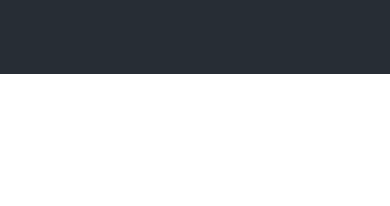
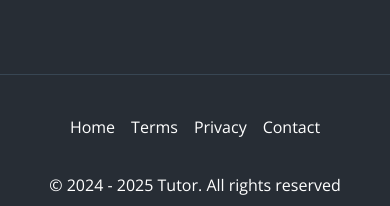
Before and after one commit to elvan/tutor-website-html-css, a plain HTML site: page index.html in a window 390 px wide. Shown: the part 9929-10135 px from the top of the page. Before the commit the page ends 10003 px from the top, so only its background shows below. Drawn offline with nearby package versions, Linux system fonts and the light colour scheme.

Commit message:
Add footer section with links and copyright information
- Add footer section to index.html with navigation and legal links
- Style footer with dark background and responsive flex layout
- Include terms, privacy, and contact links in the footer
- Add copyright information dynamically styled for readability
- Ensure alignment and compatibility across all screen sizes

```diff
--- a/css/styles.css
+++ b/css/styles.css
@@ -531,6 +531,27 @@ img {
   margin-top: 2rem;
 }
 
+/* Footer */
+.footer {
+  background: var(--dark-color);
+  color: #fff;
+  border-top: 1px solid #384653;
+  padding: 0.5rem 2rem;
+}
+
+.footer-flex {
+  display: flex;
+  justify-content: space-between;
+  align-items: center;
+}
+
+.footer ul {
+  display: flex;
+  justify-content: center;
+  gap: 1rem;
+  margin: 2rem 0;
+}
+
 /* Media Queries */
 
 @media (max-width: 768px) {
--- a/index.html
+++ b/index.html
@@ -523,6 +523,18 @@
       </div>
     </section>
 
+    <footer class="footer">
+      <div class="container footer-flex">
+        <ul class="footer-links">
+          <li><a href="#">Home</a></li>
+          <li><a href="#">Terms</a></li>
+          <li><a href="#">Privacy</a></li>
+          <li><a href="contact.html">Contact</a></li>
+        </ul>
+        <p>&copy; 2024 - 2025 Tutor. All rights reserved</p>
+      </div>
+    </footer>
+
     <script src="js/script.js"></script>
   </body>
 </html>
```
